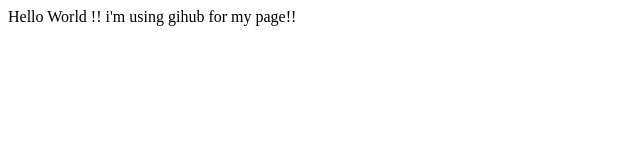
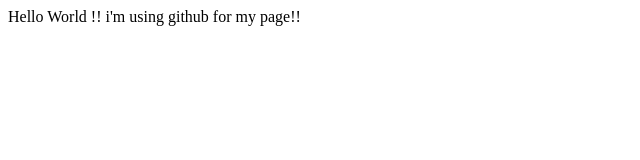
Before and after one commit to febryanarnold/febryanarnold.github.io, a plain HTML site: page index.html in a window 1280 px wide. Shown: the full height of the page, 0-640 px from the left. Drawn offline with Linux system fonts and the light colour scheme.

Commit message:
revisi
github

```diff
--- a/index.html
+++ b/index.html
@@ -3,7 +3,7 @@
 
 </head>
 <body>
-  <p>Hello World !! i'm using gihub for my page!!</p>
+  <p>Hello World !! i'm using github for my page!!</p>
 </body>
 
 </html>
```
